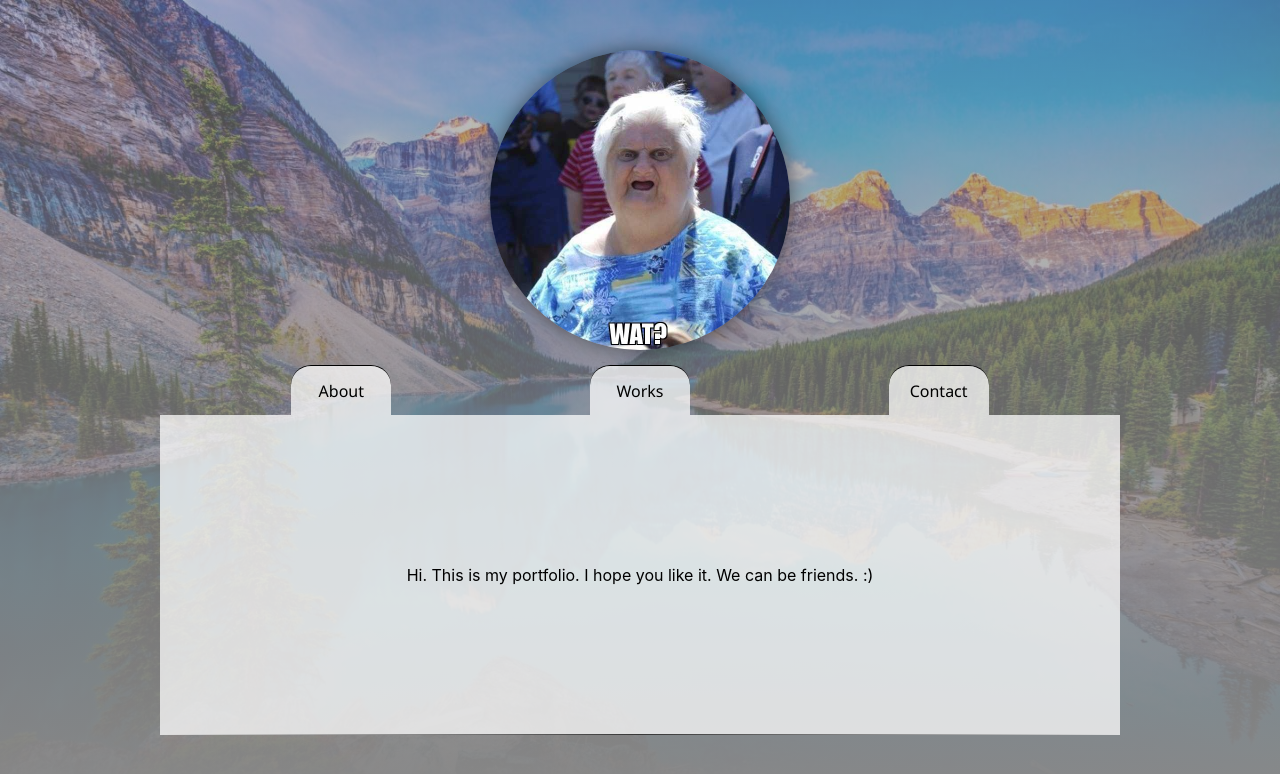
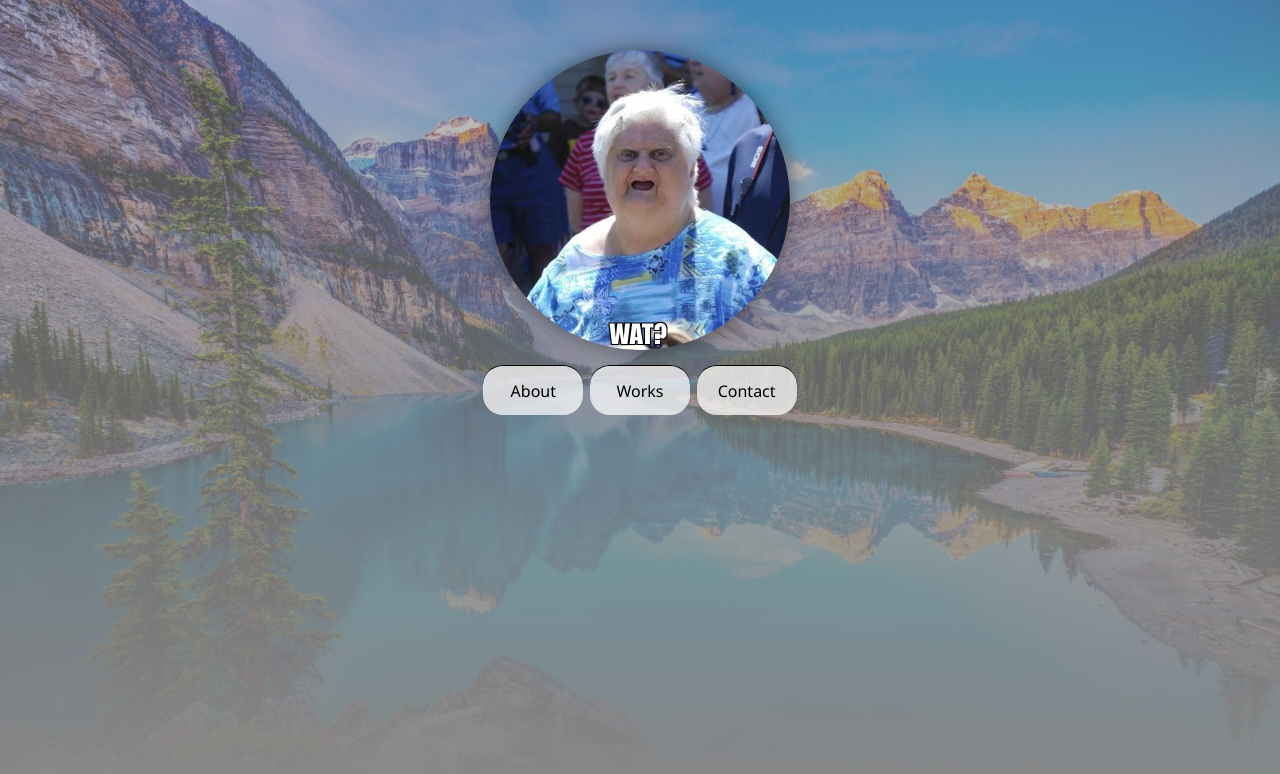
Before and after one commit to chuck517/portfolio, a Next.js app: page / in a window 1280 px wide. Shown: the top 774 px of the page. Built offline with nearby package versions, Linux system fonts and the light colour scheme.

Commit message:
implemented conditional styling groundwork

```diff
--- a/components/navbar.tsx
+++ b/components/navbar.tsx
@@ -1,17 +1,18 @@
 import styles from '../styles/Navbar.module.css';
 
 interface NavbarProps {
+  content: String,
   setContent: Function
 }
 
 
-const Navbar = ({ setContent }: NavbarProps) => {
+const Navbar = ({ content, setContent }: NavbarProps) => {
   return (
     <div>
-      <ul className={styles.navMenu}>
-        <li className={styles.navButton} onClick={() => setContent('about')}>About</li>
-        <li className={styles.navButton} onClick={() => setContent('works')}>Works</li>
-        <li className={styles.navButton} onClick={() => setContent('contact')}>Contact</li>
+      <ul className={content ? styles.navMenu : styles.navMenuEmpty}>
+        <li className={content ? styles.navButton : styles.navButtonEmpty} onClick={() => setContent('about')}>About</li>
+        <li className={content ? styles.navButton : styles.navButtonEmpty} onClick={() => setContent('works')}>Works</li>
+        <li className={content ? styles.navButton : styles.navButtonEmpty} onClick={() => setContent('contact')}>Contact</li>
       </ul>
     </div>
   )
--- a/components/textContainer.tsx
+++ b/components/textContainer.tsx
@@ -24,7 +24,7 @@ const TextContainer = ({ content }: TextContainerProps) => {
 
   return (
     <div>
-      <div className={styles.mainTextContainer}>
+      <div className={textToDisplay ? styles.mainTextContainer : styles.mainTextContainerEmpty}>
         {textToDisplay}
       </div>
     </div>
--- a/pages/index.tsx
+++ b/pages/index.tsx
@@ -7,7 +7,7 @@ import TextContainer from '../components/textContainer';
 import styles from '../styles/Home.module.css'
 
 const Home: NextPage = () => {
-  let [ content, setContent ] = useState('about');
+  let [ content, setContent ] = useState('');
 
   return (
     <div className={styles.siteContainer}>
@@ -16,7 +16,7 @@ const Home: NextPage = () => {
           <Image className={styles.profilePic} src="/images/profile.jpg" alt="profile" width="300px" height="300px" />
         </div>
         <div className={styles.infoContainer}>
-          <Navbar setContent={setContent} />
+          <Navbar content={content} setContent={setContent} />
           <TextContainer content={content}/>
         </div>
       </main>
--- a/styles/Navbar.module.css
+++ b/styles/Navbar.module.css
@@ -6,7 +6,17 @@
   flex-direction: row;
   width: 70vw;
   justify-content: space-around;
-  /* align-items: flex-end; */
+  list-style: none;
+}
+
+.navMenuEmpty {
+  margin: 0;
+  padding: 0;
+  margin-top: 15px;
+  display: flex;
+  flex-direction: row;
+  width: 25vw;
+  justify-content: space-around;
   list-style: none;
 }
 
@@ -32,3 +42,24 @@
   font-weight: bolder;
   transition: ease-in-out 250ms;
 }
+
+.navButtonEmpty {
+  font-family:'Segoe UI', Tahoma, Geneva, Verdana, sans-serif;
+  display: inherit;
+  justify-content: center;
+  align-items: center;
+  height: 50px;
+  width: 100px;
+  background-color: #ffffffbb;
+  border-bottom: none;
+  border-top: 1px solid black;
+  border-radius: 20px;
+  transition: ease-in-out 250ms;
+}
+
+.navButtonEmpty:hover {
+  cursor: pointer;
+  font-weight: bolder;
+  transform: scale(110%);
+  transition: ease-in-out 250ms;
+}
```
